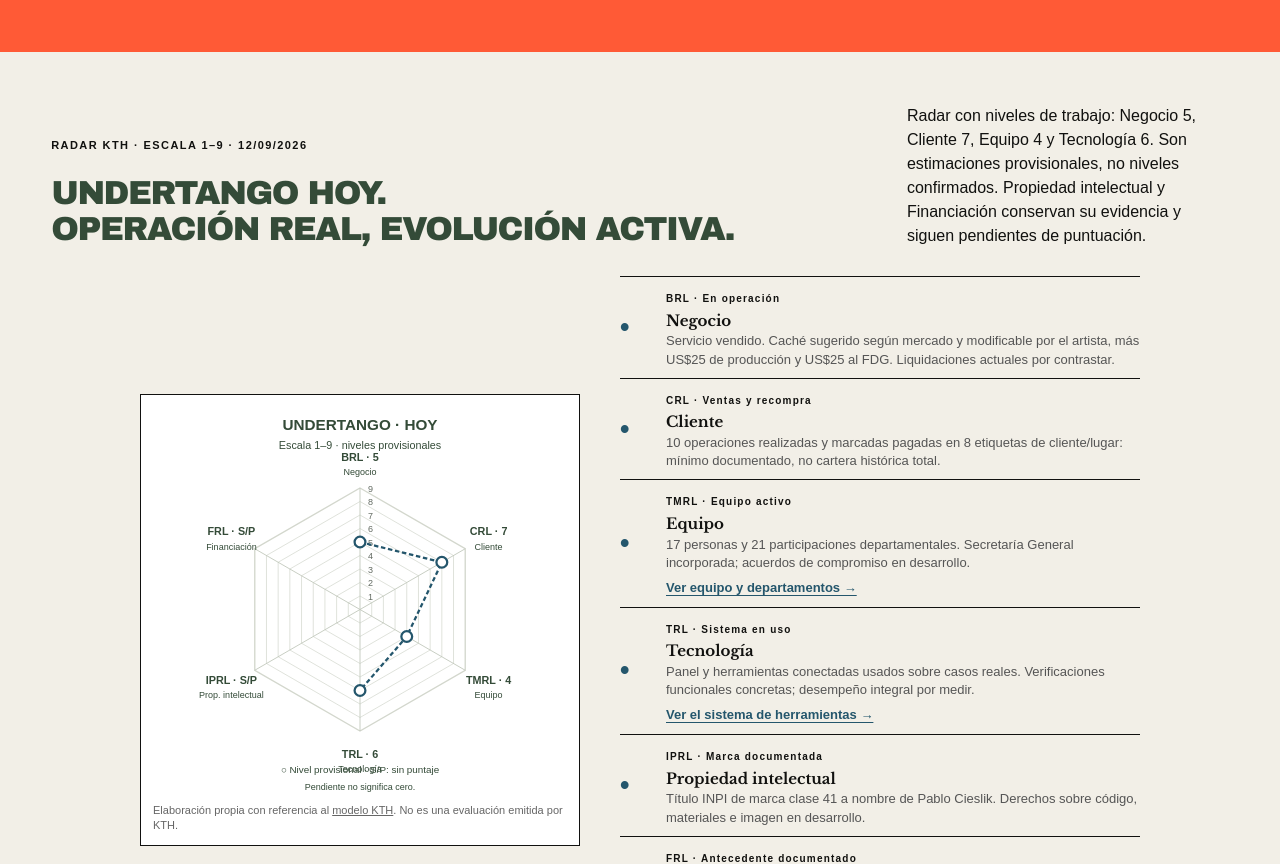
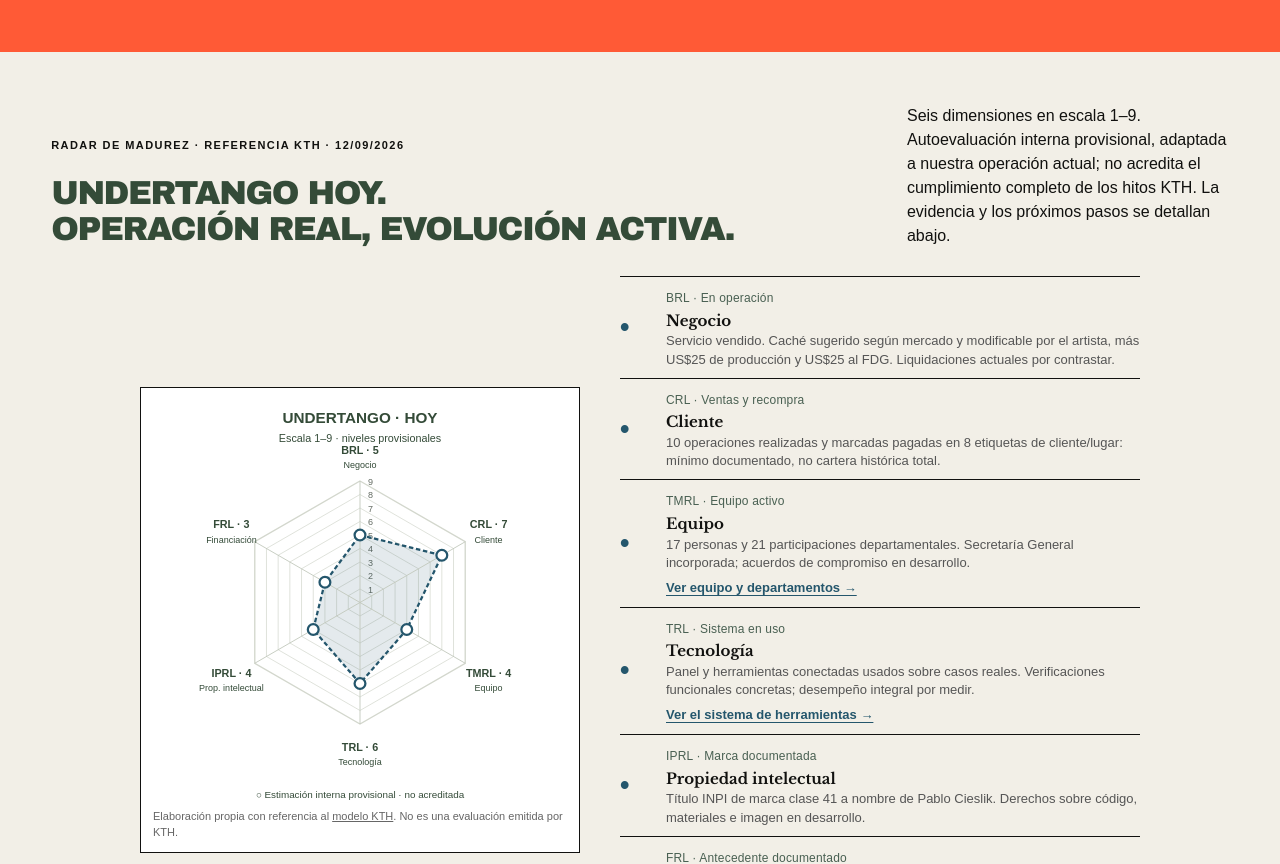
Before and after one commit to O-UnderTango-Club/UnderTangoWEBNextJS, a Next.js app: page /elitros in a window 1280 px wide. Shown: the part 4320-5184 px from the top of the page. Built offline with nearby package versions, Linux system fonts and the light colour scheme; a web font is replaced by a local one.

Commit message:
Complete provisional radar estimates and improve label readability

```diff
--- a/app/elitros/elitros.css
+++ b/app/elitros/elitros.css
@@ -68,7 +68,9 @@ body:has(.bmc-page) iframe[src*="chat-robot"],body:has(.bmc-page) [id*="chat-rob
 .bmc-readiness article{grid-template-columns:34px minmax(0,1fr);gap:12px;padding:10px 0}.bmc-readiness>article>div{font:700 27px Arial,sans-serif;color:#24566c}.bmc-readiness h3{font-size:15px}.bmc-readiness p{font-size:13px;line-height:1.4}
 .bmc-page .bmc-readiness article>section{padding:0;margin:0;min-height:0}
 .bmc-page .bmc-readiness article>section{display:block}.bmc-readiness h3{margin:2px 0;line-height:1.25}.bmc-readiness p{margin:2px 0}.bmc-readiness article{padding:7px 0}
-.bmc-current-radar svg{display:block;width:100%;max-height:430px;font-family:Arial,sans-serif;color:#344b38;fill:currentColor}
+.bmc-current-radar svg{display:block;width:100%;height:auto;font-family:Arial,sans-serif;color:#344b38;fill:currentColor}
+.bmc-page .bmc-readiness article>section>span{font-family:Arial,sans-serif!important;font-size:12px;font-weight:500;letter-spacing:.015em;line-height:1.4;color:#496052}
+#madurez{scroll-margin-top:90px}
 .bmc-current-radar figcaption a{text-decoration:underline}
 .bmc-radar-evidence{max-width:1000px;margin:22px auto 0;font:14px/1.5 Arial,sans-serif;border-top:1px solid #c2c9bd;padding-top:14px}
 .bmc-radar-evidence summary{cursor:pointer;font-weight:700;color:#344b38}
--- a/app/elitros/page.tsx
+++ b/app/elitros/page.tsx
@@ -23,7 +23,7 @@ const readiness = [
 ] as const;
 
 // Previous working estimates, not confirmed KTH levels. Null is never plotted as zero.
-const radarLevels: Record<string, number | null> = { BRL: 5, CRL: 7, TMRL: 4, TRL: 6, IPRL: null, FRL: null };
+const radarLevels: Record<string, number | null> = { BRL: 5, CRL: 7, TMRL: 4, TRL: 6, IPRL: 4, FRL: 3 };
 const radarPoint = (axis: number, level: number) => {
   const angle = (-90 + axis * 60) * Math.PI / 180;
   return [230 + Math.cos(angle) * level * 15, 225 + Math.sin(angle) * level * 15];
@@ -129,15 +129,15 @@ export default function ElitrosPage() {
       </section>
 
       <section className="bmc-section" id="madurez">
-        <div className="bmc-heading"><div><p className="bmc-eyebrow">RADAR KTH · ESCALA 1–9 · 12/09/2026</p><h2>UnderTango hoy.<br/>Operación real, evolución activa.</h2></div><p>Radar con niveles de trabajo: Negocio 5, Cliente 7, Equipo 4 y Tecnología 6. Son estimaciones provisionales, no niveles confirmados. Propiedad intelectual y Financiación conservan su evidencia y siguen pendientes de puntuación.</p></div>
+        <div className="bmc-heading"><div><p className="bmc-eyebrow">RADAR DE MADUREZ · REFERENCIA KTH · 12/09/2026</p><h2>UnderTango hoy.<br/>Operación real, evolución activa.</h2></div><p>Seis dimensiones en escala 1–9. Autoevaluación interna provisional, adaptada a nuestra operación actual; no acredita el cumplimiento completo de los hitos KTH. La evidencia y los próximos pasos se detallan abajo.</p></div>
         <div className="bmc-radar-layout"><figure className="bmc-current-radar">
-          <svg viewBox="0 0 460 440" role="img" aria-labelledby="radar-title radar-desc">
+          <svg viewBox="0 0 460 455" role="img" aria-labelledby="radar-title radar-desc">
             <title id="radar-title">Radar UnderTango: niveles provisionales en escala del 1 al 9</title>
-            <desc id="radar-desc">Negocio 5, Cliente 7, Equipo 4, Tecnología 6: estimaciones de trabajo pendientes de validación completa. Propiedad intelectual y Financiación sin puntaje: no se representan como cero ni se cierra un área con datos faltantes.</desc>
+            <desc id="radar-desc">Negocio 5, Cliente 7, Equipo 4, Tecnología 6, Propiedad intelectual 4 y Financiación 3. Seis estimaciones internas provisionales, no niveles KTH acreditados.</desc>
             <text x="230" y="25" textAnchor="middle" fontSize="17" fontWeight="700">UNDERTANGO · HOY</text>
             <text x="230" y="47" textAnchor="middle" fontSize="12">Escala 1–9 · niveles provisionales</text>
             {Array.from({length:9},(_,i)=>i+1).map(level => <g key={level}><polygon points={readiness.map((_,axis)=>radarPoint(axis,level).join(",")).join(" ")} fill="none" stroke="#d3d7cd" strokeWidth={level === 9 ? 1.5 : 0.8}/><text x="239" y={225-level*15+4} fontSize="10" fill="#626a61">{level}</text></g>)}
-            <polyline points={readiness.flatMap(([code],axis)=>radarLevels[code] === null ? [] : [radarPoint(axis,radarLevels[code] as number).join(",")]).join(" ")} fill="none" stroke="#24566c" strokeWidth="2.5" strokeDasharray="5 3"/>
+            <polygon points={readiness.flatMap(([code],axis)=>radarLevels[code] === null ? [] : [radarPoint(axis,radarLevels[code] as number).join(",")]).join(" ")} fill="#24566c" fillOpacity="0.12" stroke="#24566c" strokeWidth="2.5" strokeDasharray="5 3"/>
             {readiness.map(([code,title],axis) => {
               const [x,y] = radarPoint(axis,9);
               const [lx,ly] = radarPoint(axis,11);
@@ -145,8 +145,7 @@ export default function ElitrosPage() {
               const point = level === null ? null : radarPoint(axis,level);
               return <g key={code}><line x1="230" y1="225" x2={x} y2={y} stroke="#c2c9bd"/>{point && <circle cx={point[0]} cy={point[1]} r="6" fill="white" stroke="#24566c" strokeWidth="2.5"/>}<text x={lx} y={ly} textAnchor="middle" fontSize="12" fontWeight="700">{code} · {level ?? "S/P"}</text><text x={lx} y={ly+16} textAnchor="middle" fontSize="10">{title === "Propiedad intelectual" ? "Prop. intelectual" : title}</text></g>;
             })}
-            <text x="230" y="407" textAnchor="middle" fontSize="11">○ Nivel provisional · S/P: sin puntaje</text>
-            <text x="230" y="425" textAnchor="middle" fontSize="10">Pendiente no significa cero.</text>
+            <text x="230" y="442" textAnchor="middle" fontSize="11">○ Estimación interna provisional · no acreditada</text>
           </svg>
           <figcaption>Elaboración propia con referencia al <a href="https://kthinnovationreadinesslevel.com/wp-content/uploads/sites/9/2021/02/KTH-Innovation-Readiness-Level_Compiled.pdf" target="_blank" rel="noreferrer">modelo KTH</a>. No es una evaluación emitida por KTH.</figcaption>
         </figure><div className="bmc-readiness">{readiness.map(([code, title, status, text]) => <article key={code}><div aria-hidden="true">•</div><section><span>{code} · {status}</span><h3>{title}</h3><p>{text}</p>{code === "TRL" && <a className="bmc-tools-link" href="/elitros/sistema-de-herramientas">Ver el sistema de herramientas →</a>}{code === "TMRL" && <a className="bmc-tools-link" href="https://www.undertangoclub.com/central">Ver equipo y departamentos →</a>}{code === "FRL" && <a className="bmc-tools-link" href="/elitros/funcionamiento-del-fdg">Funcionamiento del FDG →</a>}</section></article>)}</div></div>
@@ -158,7 +157,9 @@ export default function ElitrosPage() {
           <p><strong>Tecnología · evidencia.</strong> Panel y herramientas usados en casos reales. El flujo de actualización de Equipo tiene recibo auditado y pruebas de validación, duplicados, concurrencia e idempotencia. <strong>Próximo hito:</strong> comprobar el recorrido integral y sus requisitos de rendimiento, seguridad y continuidad. Las pruebas de un flujo no equivalen a una auditoría de todo el sistema ni a un ahorro de tiempo medido.</p>
           <p><strong>Propiedad intelectual · evidencia.</strong> Se revisó el título INPI de marca mixta, clase 41, registro 3.456.539, a favor de Pablo Guillermo Cieslik, concedido en 2023. No se consultó el estado registral actual. <strong>En desarrollo:</strong> derechos sobre código, método, materiales y uso de imagen. <strong>Próximo hito:</strong> vincular cada activo con titularidad y permisos; el título de marca no acredita el control del conjunto.</p>
           <p><strong>Financiación · evidencia.</strong> La planilla histórica del FDI contiene registros de aportes, reinversiones y cálculos de repartos. Dirección informa que el fondo anterior cerró con ganancias para sus inversores; esta revisión no concilió ese cierre individualmente. El estatuto de 2025 es provisional. <strong>En desarrollo:</strong> FDG 0.2. <strong>Próximo hito:</strong> verificar el cierre histórico y separar presupuesto, compromisos y recursos disponibles del nuevo ciclo. Aportes pendientes no son caja; un estatuto no demuestra ejecución de mecanismos financieros o constitución societaria.</p>
-          <p><strong>Lectura del gráfico.</strong> Los anillos indican niveles del 1 al 9, no porcentajes. Los puntos huecos y la línea discontinua representan estimaciones provisionales. IPRL y FRL se identifican como S/P: no se dibujan en cero ni se cierra el área atravesando esos ejes. No se calcula un promedio. La revisión numérica permanece abierta.</p>
+          <p><strong>IPRL · estimación interna 4/9.</strong> Existe un título de marca para el servicio artístico: protección materializada en un activo clave, no solamente una idea. Esto sustenta nuestra estimación, pero no demuestra una estrategia integral ni el control de código, método, materiales e imagen. Faltan el inventario por activo, acuerdos y contraste completo de hitos; no se afirma un IPRL 4 KTH validado.</p>
+          <p><strong>FRL · estimación interna 3/9.</strong> El negocio está descrito y hay registros de financiación inicial utilizada, aportes y repartos del fondo anterior. Se reconoce esa experiencia de UnderTango, no una ronda nueva ya financiada. Esta adaptación no equipara los aportes con los importes o tipos de financiación del marco original. Para revisar el puntaje: conciliar el cierre anterior y documentar presupuesto, fuentes y calendario del FDG 0.2; para avanzar, un plan de financiación de 12–18 meses.</p>
+          <p><strong>Lectura del gráfico.</strong> Los anillos indican una escala del 1 al 9, no porcentajes. Los seis puntos huecos y el contorno discontinuo representan estimaciones internas provisionales. El área permite comparar dimensiones, no acredita hitos ni representa dinero disponible. No se calcula un promedio. La validación completa permanece abierta.</p>
         </details>
       </section>
 
```
